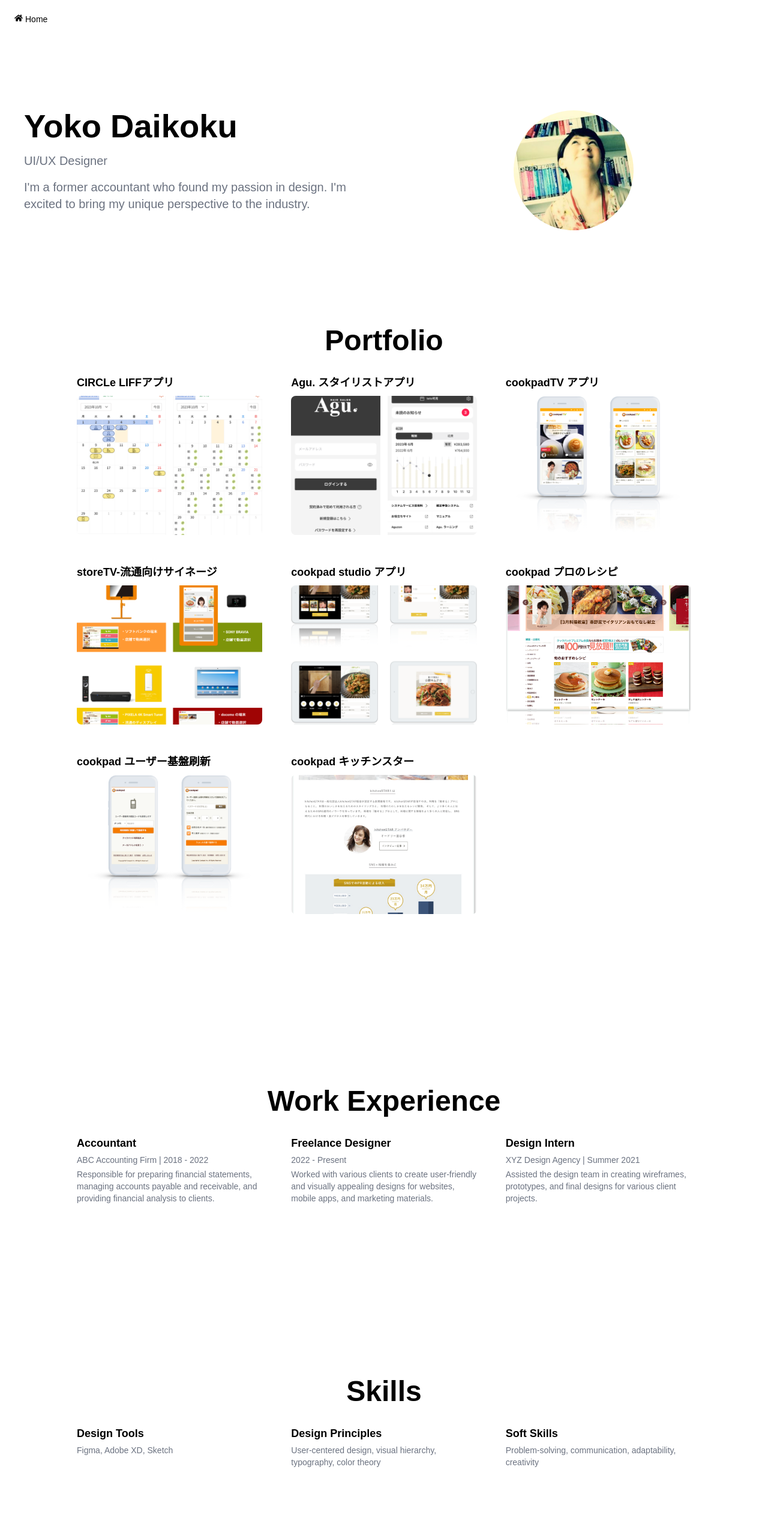
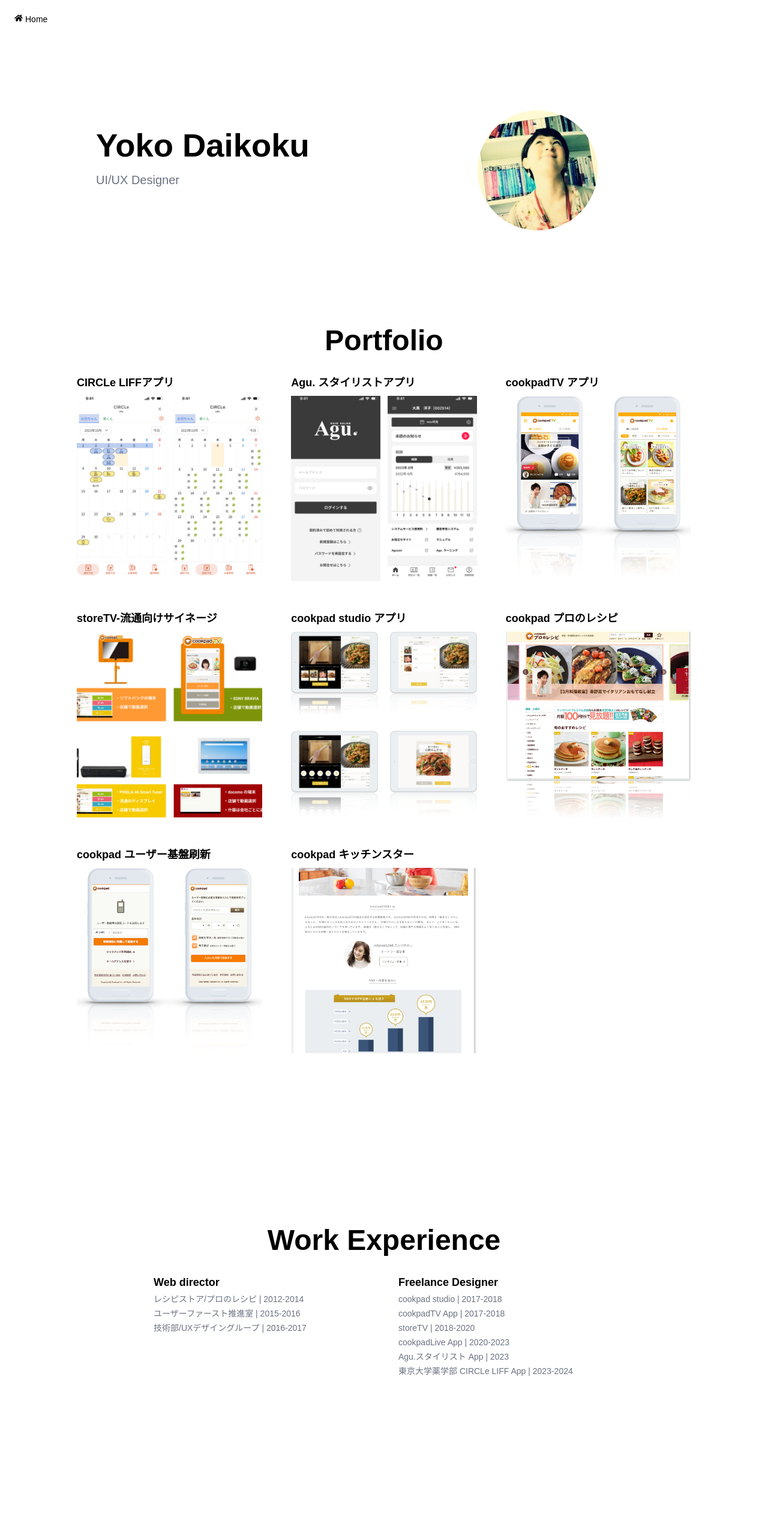
Before and after one commit to kotsuru0812/portfolio, a Next.js app: page / in a window 1280 px wide. Shown: the top 2566 px of the page at 60% size. Built offline with nearby package versions, Linux system fonts and the light colour scheme; a web font is replaced by a local one.

Commit message:
Refine styles

```diff
--- a/src/app/page.tsx
+++ b/src/app/page.tsx
@@ -1,7 +1,7 @@
 import Name from "@/components/Home/Name";
 import Portfolio from "@/components/Home/Portfolio";
 import WorkExperience from "@/components/Home/WorkExperience";
-import Skills from "@/components/Home/Skills";
+import Hobby from "@/components/Home/Hobby";
 
 import Header from "@/components/Header";
 
@@ -13,7 +13,7 @@
         <Name />
         <Portfolio />
         <WorkExperience />
-        <Skills />
+        <Hobby />
       </main>
     </>
   )
--- a/src/app/portfolio/[id]/page.tsx
+++ b/src/app/portfolio/[id]/page.tsx
@@ -29,7 +29,7 @@
               <div className="md:basis-1/2 mb-8">
                 <Image
                   alt={portfolio.title}
-                  className="rounded-lg object-cover"
+                  className="object-cover"
                   src={portfolio.image}
                   style={{
                     aspectRatio: (portfolio.imageSize.width / portfolio.imageSize.height),
@@ -42,20 +42,20 @@
 
               <div className="md:basis-1/2">
                 <div className="grid gap-1 mb-8">
-                  <h3 className="text-xl font-bold">担当</h3>
+                  <h3 className="text-xl font-bold bg-gray-200 dark:bg-slate-600 px-2 py-1">担当</h3>
                   <div>
-                    <p className="text-gray-500 dark:text-gray-400">{portfolio.charge}</p>
+                    <p className="text-slate-950 dark:text-gray-400 px-2 py-2">{portfolio.charge}</p>
                   </div>
                 </div>
 
                 {
                   portfolio.concept && (
                     <div className="grid gap-1 mb-8">
-                      <h3 className="text-xl font-bold">コンセプト</h3>
+                      <h3 className="text-xl font-bold bg-gray-200 dark:bg-slate-600 px-2 py-1">コンセプト</h3>
                       <div>
                         {
                           portfolio.concept.split("\n").map((line, index) => (
-                            <p key={index} className="text-gray-500 dark:text-gray-400 mb-2">{line}</p>
+                            <p key={index} className="text-slate-950d dark:text-gray-400 mb-2 px-2 py-2">{line}</p>
                           ))
                         }
                     </div>
@@ -64,9 +64,9 @@
                 }
 
                 <div className="grid gap-1 mb-8">
-                  <h3 className="text-xl font-bold">工夫した点</h3>
+                  <h3 className="text-xl font-bold bg-gray-200 dark:bg-slate-600 px-2 py-1">工夫した点</h3>
                   <div>
-                    <p className="text-gray-500 dark:text-gray-400">{portfolio.ingenuity}</p>
+                    <p className="text-slate-950 dark:text-gray-400 px-2 py-2">{portfolio.ingenuity}</p>
                   </div>
                 </div>
               </div>
--- a/src/components/Home/Skills.tsx
+++ b/src/components/Home/Hobby.tsx
@@ -1,10 +1,10 @@
-export default function Skills() {
+export default function Hobby() {
   return (
     <section className="w-full py-12 md:py-24 lg:py-32">
       <div className="container mx-auto px-10 md:px-6">
         <div className="flex flex-col items-center justify-center space-y-4 text-center">
           <div className="space-y-2 my-8">
-            <h2 className="text-3xl font-bold sm:text-5xl">Skills</h2>
+            <h2 className="text-3xl font-bold sm:text-5xl">Hobby</h2>
           </div>
         </div>
         <div className="mx-auto grid items-start gap-8 sm:max-w-4xl sm:grid-cols-2 md:gap-12 lg:max-w-5xl lg:grid-cols-3">
--- a/src/components/Home/Name.tsx
+++ b/src/components/Home/Name.tsx
@@ -4,16 +4,12 @@
   return (
     <section className="w-full pt-12 md:pt-24 lg:pt-32">
       <div className="container mx-auto space-y-10 xl:space-y-16">
-        <div className="grid gap-4 px-10 md:grid-cols-2 md:gap-16">
+        <div className="grid gap-4 px-10 md:grid-cols-2 md:gap-16 lg:px-40">
           <div>
-            <h1 className="lg:leading-tighter text-3xl font-bold sm:text-4xl md:text-5xl xl:text-[3.4rem] 2xl:text-[3.75rem]">
+            <h1 className="lg:leading-tighter text-3xl font-bold sm:text-4xl md:text-5xl lg:pt-8 xl:text-[3.4rem] 2xl:text-[3.75rem]">
               Yoko Daikoku
             </h1>
             <p className="text-gray-500 mt-4 md:text-xl dark:text-gray-400">UI/UX Designer</p>
-            <p className="text-gray-500 mt-4 md:text-xl dark:text-gray-400">
-              I'm a former accountant who found my passion in design. I'm excited to bring my unique perspective to
-              the industry.
-            </p>
           </div>
           <div className="flex flex-col items-start space-y-4">
             <Image
--- a/src/components/Home/Portfolio.tsx
+++ b/src/components/Home/Portfolio.tsx
@@ -20,11 +20,11 @@
                 <h3 className="text-lg mb-2 font-bold">{portfolio.title}</h3>
                 <Image
                   alt={portfolio.title}
-                  className="rounded-lg object-cover"
-                  height="300"
+                  className="object-cover"
+                  height="400"
                   src={portfolio.image}
                   style={{
-                    aspectRatio: "400/300",
+                    aspectRatio: "400/400",
                     objectFit: "cover",
                   }}
                   width="400"
--- a/src/components/Home/WorkExperience.tsx
+++ b/src/components/Home/WorkExperience.tsx
@@ -8,32 +8,22 @@
           </div>
         </div>
 
-        <div className="mx-auto grid items-start gap-8 sm:max-w-4xl sm:grid-cols-2 md:gap-12 lg:max-w-5xl lg:grid-cols-3">
+        <div className="mx-auto grid items-start gap-8 sm:max-w-4xl sm:grid-cols-2 md:gap-12 lg:max-w-3xl lg:grid-cols-2">
           <div className="grid gap-1">
-            <h3 className="text-lg font-bold">Accountant</h3>
-            <p className="text-sm text-gray-500 dark:text-gray-400">ABC Accounting Firm | 2018 - 2022</p>
-            <p className="text-sm text-gray-500 dark:text-gray-400">
-              Responsible for preparing financial statements, managing accounts payable and receivable, and
-              providing financial analysis to clients.
-            </p>
+            <h3 className="text-lg font-bold">Web director</h3>
+            <p className="text-sm text-gray-500 dark:text-gray-400">レシピストア/プロのレシピ | 2012-2014</p>
+            <p className="text-sm text-gray-500 dark:text-gray-400">ユーザーファースト推進室 | 2015-2016</p>
+            <p className="text-sm text-gray-500 dark:text-gray-400">技術部/UXデザイングループ | 2016-2017</p>
           </div>
 
           <div className="grid gap-1">
             <h3 className="text-lg font-bold">Freelance Designer</h3>
-            <p className="text-sm text-gray-500 dark:text-gray-400">2022 - Present</p>
-            <p className="text-sm text-gray-500 dark:text-gray-400">
-              Worked with various clients to create user-friendly and visually appealing designs for websites,
-              mobile apps, and marketing materials.
-            </p>
-          </div>
-
-          <div className="grid gap-1">
-            <h3 className="text-lg font-bold">Design Intern</h3>
-            <p className="text-sm text-gray-500 dark:text-gray-400">XYZ Design Agency | Summer 2021</p>
-            <p className="text-sm text-gray-500 dark:text-gray-400">
-              Assisted the design team in creating wireframes, prototypes, and final designs for various client
-              projects.
-            </p>
+            <p className="text-sm text-gray-500 dark:text-gray-400">cookpad studio | 2017-2018</p>
+            <p className="text-sm text-gray-500 dark:text-gray-400">cookpadTV App | 2017-2018</p>
+            <p className="text-sm text-gray-500 dark:text-gray-400">storeTV | 2018-2020</p>
+            <p className="text-sm text-gray-500 dark:text-gray-400">cookpadLive App | 2020-2023</p>
+            <p className="text-sm text-gray-500 dark:text-gray-400">Agu.スタイリスト App | 2023</p>
+            <p className="text-sm text-gray-500 dark:text-gray-400">東京大学薬学部 CIRCLe LIFF App | 2023-2024</p>
           </div>
         </div>
       </div>
```
